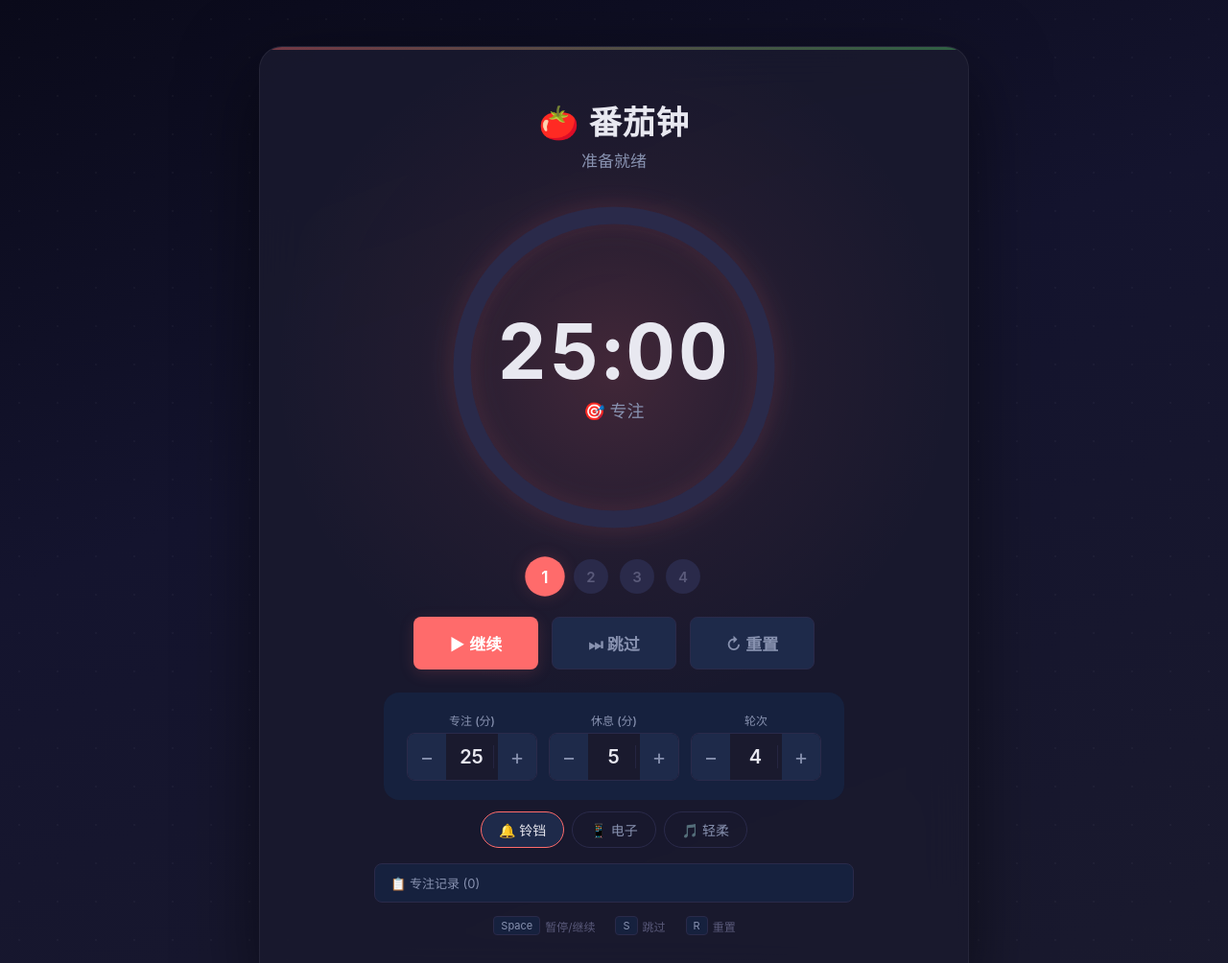
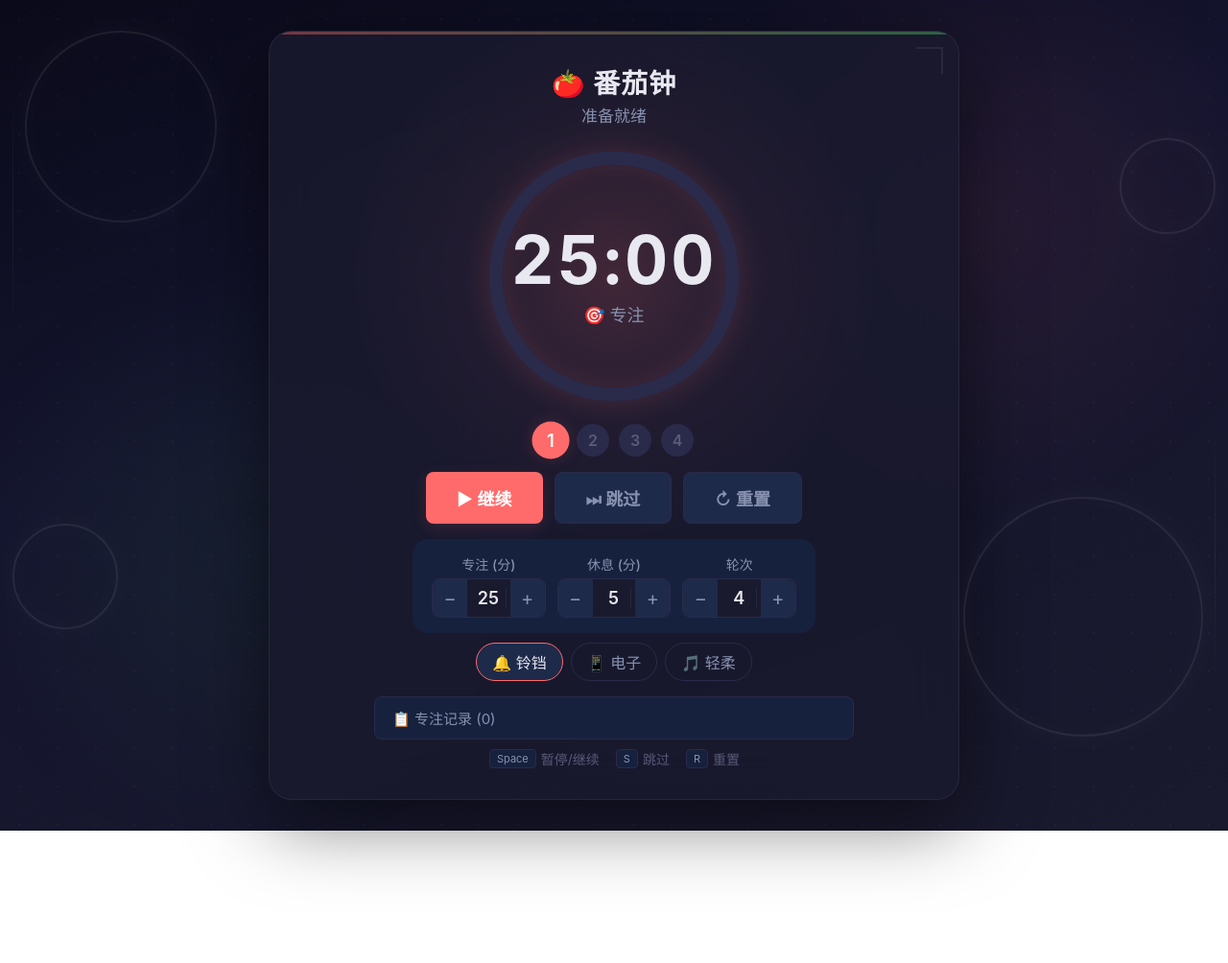
Before and after one commit to 2716815697/pomodoro-web, a plain HTML site: page pomodoro-web/index.html in a window 1280 px wide. Shown: the top 1004 px of the page at 96% size. After the commit the page ends 866 px from the top, so only its background shows below. Drawn offline with Linux system fonts and the light colour scheme.

Commit message:
字体调大 + 桌面全屏布局 + 两侧装饰图案

```diff
--- a/pomodoro-web/css/style.css
+++ b/pomodoro-web/css/style.css
@@ -77,7 +77,7 @@ body {
 
 .card-header .subtitle {
   color: var(--text-secondary);
-  font-size: 14px;
+  font-size: 16px;
   margin-top: 6px;
   min-height: 1.4em;
   transition: color 0.3s;
@@ -160,7 +160,7 @@ body {
 }
 
 .timer-text .phase-label {
-  font-size: 15px;
+  font-size: 17px;
   color: var(--text-secondary);
   margin-top: 8px;
   font-weight: 500;
@@ -182,7 +182,7 @@ body {
   display: flex;
   align-items: center;
   justify-content: center;
-  font-size: 12px;
+  font-size: 14px;
   font-weight: 600;
   color: var(--text-muted);
   transition: all 0.35s cubic-bezier(0.34, 1.56, 0.64, 1);
@@ -221,10 +221,10 @@ body {
   align-items: center;
   justify-content: center;
   gap: 6px;
-  padding: 12px 24px;
+  padding: 14px 28px;
   border: none;
   border-radius: var(--radius-sm);
-  font-size: 15px;
+  font-size: 17px;
   font-weight: 600;
   cursor: pointer;
   transition: all 0.2s ease;
@@ -298,7 +298,7 @@ body {
 
 .setting-item label {
   display: block;
-  font-size: 12px;
+  font-size: 13px;
   color: var(--text-secondary);
   margin-bottom: 5px;
   font-weight: 500;
@@ -306,13 +306,13 @@ body {
 
 .setting-item input {
   width: 100%;
-  padding: 8px 6px;
+  padding: 9px 8px;
   border: 1px solid var(--border-color);
   border-radius: var(--radius-sm);
   background: var(--bg-card);
   color: var(--text-primary);
   text-align: center;
-  font-size: 16px;
+  font-size: 17px;
   font-weight: 600;
   outline: none;
   font-family: var(--font);
@@ -412,13 +412,13 @@ body {
 }
 
 .sound-selector button {
-  padding: 6px 14px;
+  padding: 7px 16px;
   border-radius: 20px;
   border: 1px solid var(--border-color);
   background: transparent;
   color: var(--text-secondary);
   cursor: pointer;
-  font-size: 12px;
+  font-size: 14px;
   font-family: var(--font);
   transition: all 0.2s;
 }
@@ -440,7 +440,7 @@ body {
   display: flex;
   gap: 16px;
   justify-content: center;
-  font-size: 11px;
+  font-size: 13px;
   color: var(--text-muted);
 }
 
@@ -479,15 +479,42 @@ body {
 /* ====== 桌面玻璃卡片 ≥768px ====== */
 @media (min-width: 768px) {
   body {
-    padding: 32px;
+    padding: 24px;
     background:
       radial-gradient(rgba(255, 255, 255, 0.03) 1px, transparent 1px),
       linear-gradient(160deg, #0a0a1a 0%, #14142e 40%, #1a1a2e 100%);
     background-size: 36px 36px, 100%;
+    position: relative;
+  }
+
+  /* 环境光晕 */
+  body::before {
+    content: '';
+    position: fixed;
+    top: -20%;
+    right: -10%;
+    width: 60vmax;
+    height: 60vmax;
+    background: radial-gradient(ellipse, rgba(255, 107, 107, 0.08) 0%, transparent 60%);
+    border-radius: 50%;
+    pointer-events: none;
+    z-index: -2;
+  }
+  body::after {
+    content: '';
+    position: fixed;
+    bottom: -20%;
+    left: -10%;
+    width: 60vmax;
+    height: 60vmax;
+    background: radial-gradient(ellipse, rgba(81, 207, 102, 0.06) 0%, transparent 60%);
+    border-radius: 50%;
+    pointer-events: none;
+    z-index: -2;
   }
 
   .card {
-    max-width: 680px;
+    max-width: min(85vw, 600px);
     width: 100%;
     background: rgba(26, 26, 46, 0.88);
     backdrop-filter: blur(24px);
@@ -495,8 +522,11 @@ body {
     border: 1px solid rgba(255, 255, 255, 0.06);
     border-radius: var(--radius-lg);
     box-shadow: 0 24px 80px rgba(0, 0, 0, 0.5);
-    padding: 44px 52px;
+    padding: 28px 44px;
     overflow: hidden;
+    display: flex;
+    flex-direction: column;
+    min-height: calc(100vh - 48px);
   }
 
   .card::before {
@@ -504,56 +534,144 @@ body {
     opacity: 0.4;
   }
 
-  .card-header { margin-bottom: 24px; }
-  .card-header h1 { font-size: 30px; }
-  .card-header .subtitle { font-size: 15px; margin-top: 4px; }
+  /* 右上角装饰 L 线 */
+  .card::after {
+    content: '';
+    position: absolute;
+    top: 16px;
+    right: 16px;
+    width: 28px;
+    height: 28px;
+    border-top: 2px solid rgba(255, 255, 255, 0.07);
+    border-right: 2px solid rgba(255, 255, 255, 0.07);
+    pointer-events: none;
+  }
+
+  .card-body {
+    flex: 1;
+    display: flex;
+    flex-direction: column;
+    justify-content: center;
+  }
+
+  .card-footer {
+    margin-top: auto;
+  }
+
+  .card-header { margin-bottom: 16px; }
+  .card-header h1 { font-size: 28px; }
+  .card-header .subtitle { font-size: 16px; margin-top: 2px; }
 
   .timer-ring {
-    width: 320px;
-    height: 320px;
-    margin: 0 auto 20px;
+    width: 260px;
+    height: 260px;
+    margin: 0 auto 14px;
+    flex-shrink: 0;
   }
   .timer-ring::before {
     width: 200%;
     height: 200%;
   }
-  .timer-text .time { font-size: 72px; }
+  .timer-text .time { font-size: 62px; }
   .timer-text .phase-label { font-size: 17px; }
 
-  .round-track { margin-bottom: 24px; gap: 12px; }
-  .round-dot { width: 34px; height: 34px; font-size: 14px; }
+  .round-track { margin-bottom: 16px; gap: 10px; }
+  .round-dot { width: 30px; height: 30px; font-size: 15px; }
 
-  .controls { gap: 14px; margin-bottom: 24px; }
-  .btn { padding: 12px 28px; font-size: 16px; min-width: 120px; }
+  .controls { gap: 12px; margin-bottom: 16px; }
+  .btn { padding: 12px 28px; font-size: 17px; min-width: 100px; }
   .controls .btn-primary { flex: none; }
 
-  .settings { margin: 0 auto 12px; padding: 18px 20px; max-width: 440px; }
-  .settings .num-stepper input { font-size: 18px; padding: 10px 4px; }
-  .settings .step-btn { width: 36px; font-size: 20px; }
+  .settings { margin: 0 auto 10px; padding: 14px 18px; max-width: 400px; }
+  .settings .num-stepper input { font-size: 16px; padding: 8px 4px; }
+  .settings .step-btn { width: 32px; font-size: 18px; }
+  .settings label { font-size: 12px; }
 
   .sound-selector { margin-bottom: 0; }
-  .sound-selector button { font-size: 14px; padding: 8px 18px; }
+  .sound-selector button { font-size: 15px; padding: 7px 16px; }
 
-  .history-section { margin: 10px auto 0; max-width: 440px; }
-  .history-toggle { font-size: 14px; padding: 10px 16px; }
+  .history-section { margin: 8px auto 0; max-width: 400px; }
+  .history-toggle { font-size: 15px; padding: 9px 16px; }
 
-  .keyboard-hints { margin-top: 14px; gap: 20px; font-size: 12px; }
+  .keyboard-hints { margin-top: 10px; gap: 16px; font-size: 14px; }
+
+  /* 装饰：浮动圆环 */
+  .deco-ring {
+    position: fixed;
+    border-radius: 50%;
+    border: 2px solid rgba(255, 255, 255, 0.08);
+    box-shadow: 0 0 40px rgba(255, 255, 255, 0.03), inset 0 0 40px rgba(255, 255, 255, 0.02);
+    pointer-events: none;
+    z-index: 0;
+  }
+  .deco-ring--tl {
+    top: 5%;
+    left: 3%;
+    width: 160px;
+    height: 160px;
+  }
+  .deco-ring--br {
+    bottom: 5%;
+    right: 3%;
+    width: 200px;
+    height: 200px;
+  }
+  .deco-ring--tr {
+    top: 18%;
+    right: 1%;
+    width: 80px;
+    height: 80px;
+  }
+  .deco-ring--bl {
+    bottom: 18%;
+    left: 1%;
+    width: 90px;
+    height: 90px;
+  }
+
+  /* 装饰：竖向细线 */
+  .deco-line {
+    position: fixed;
+    width: 1px;
+    background: linear-gradient(180deg, transparent 0%, rgba(255, 255, 255, 0.06) 50%, transparent 100%);
+    pointer-events: none;
+    z-index: 0;
+  }
+  .deco-line--left {
+    left: 1.5%;
+    top: 10%;
+    height: 35%;
+  }
+  .deco-line--right {
+    right: 1.5%;
+    top: 55%;
+    height: 35%;
+  }
 }
 
 @media (min-width: 1200px) {
-  body { padding: 48px; background-size: 40px 40px, 100%; }
-  .card { max-width: 740px; padding: 52px 64px; }
-  .card-header h1 { font-size: 34px; }
+  body { padding: 32px; background-size: 40px 40px, 100%; }
+  .card { max-width: min(75vw, 720px); padding: 32px 48px; }
+  .card-header h1 { font-size: 28px; }
   .card-header .subtitle { font-size: 17px; }
-  .timer-ring { width: 360px; height: 360px; }
-  .timer-text .time { font-size: 80px; }
+  .timer-ring { width: 280px; height: 280px; }
+  .timer-text .time { font-size: 70px; }
   .timer-text .phase-label { font-size: 18px; }
-  .round-dot { width: 36px; height: 36px; font-size: 15px; }
-  .btn { padding: 14px 32px; font-size: 17px; min-width: 130px; }
-  .settings { max-width: 480px; padding: 20px 24px; }
-  .settings .num-stepper input { font-size: 20px; padding: 12px 4px; }
-  .settings .step-btn { width: 40px; font-size: 22px; }
-  .history-section { max-width: 480px; }
+  .round-dot { width: 34px; height: 34px; font-size: 16px; }
+  .btn { padding: 13px 32px; font-size: 18px; min-width: 120px; }
+  .settings { max-width: 420px; padding: 16px 20px; }
+  .settings .num-stepper input { font-size: 18px; padding: 9px 4px; }
+  .settings .step-btn { width: 36px; font-size: 20px; }
+  .history-section { max-width: 420px; }
+  .sound-selector button { font-size: 16px; }
+  .history-toggle { font-size: 16px; padding: 10px 18px; }
+  .settings label { font-size: 14px; }
+  .deco-ring--tl { width: 200px; height: 200px; top: 4%; left: 2%; }
+  .deco-ring--br { width: 250px; height: 250px; bottom: 4%; right: 2%; }
+  .deco-ring--tr { width: 100px; height: 100px; }
+  .deco-ring--bl { width: 110px; height: 110px; }
+  .deco-line--left { left: 1%; }
+  .deco-line--right { right: 1%; }
 }
 
 /* ====== 专注记录 ====== */
@@ -565,12 +683,12 @@ body {
 
 .history-toggle {
   width: 100%;
-  padding: 10px 16px;
+  padding: 11px 18px;
   background: var(--bg-surface);
   border: 1px solid var(--border-color);
   border-radius: var(--radius-sm);
   color: var(--text-secondary);
-  font-size: 13px;
+  font-size: 15px;
   font-family: var(--font);
   cursor: pointer;
   text-align: left;
@@ -601,9 +719,9 @@ body {
   display: flex;
   align-items: center;
   gap: 12px;
-  padding: 10px 14px;
+  padding: 11px 14px;
   border-bottom: 1px solid var(--border-color);
-  font-size: 13px;
+  font-size: 15px;
 }
 
 .history-item:last-child {
@@ -702,7 +820,7 @@ body {
 
 .modal-box p {
   color: var(--text-secondary);
-  font-size: 14px;
+  font-size: 15px;
   margin-bottom: 24px;
   line-height: 1.5;
 }
--- a/pomodoro-web/index.html
+++ b/pomodoro-web/index.html
@@ -15,7 +15,8 @@
   </div>
 
   <!-- 环形倒计时 -->
-  <div class="timer-ring" id="timerRing">
+  <div class="card-body">
+    <div class="timer-ring" id="timerRing">
     <svg viewBox="0 0 100 100" aria-hidden="true">
       <circle class="ring-bg" cx="50" cy="50" r="44"/>
       <circle class="ring-fg" id="progressCircle"
@@ -38,7 +39,10 @@
     <button class="btn btn-secondary" id="resetBtn" title="重置">↻ 重置</button>
   </div>
 
-  <!-- 设置 -->
+  </div><!-- /.card-body -->
+
+  <div class="card-footer">
+    <!-- 设置 -->
   <div class="settings">
     <div class="setting-item">
       <label for="focusInput">专注 (分)</label>
@@ -84,7 +88,16 @@
     <span><kbd>S</kbd> 跳过</span>
     <span><kbd>R</kbd> 重置</span>
   </div>
+  </div><!-- /.card-footer -->
 </div>
+
+<!-- 装饰元素 -->
+<div class="deco-ring deco-ring--tl"></div>
+<div class="deco-ring deco-ring--br"></div>
+<div class="deco-ring deco-ring--tr"></div>
+<div class="deco-ring deco-ring--bl"></div>
+<div class="deco-line deco-line--left"></div>
+<div class="deco-line deco-line--right"></div>
 
 <!-- ====== 阶段结束弹窗 ====== -->
 <div class="modal-overlay" id="phaseModal">
```
